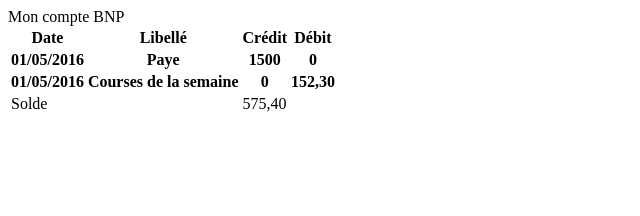
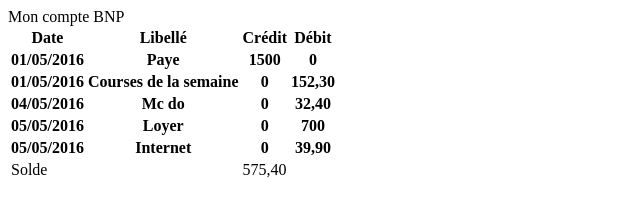
Before and after one commit to TristanDCP/Exercice5HTML, a plain HTML site: page 5.html in a window 1280 px wide. Shown: the whole page, without its empty margins (0-640 px from the left). Drawn offline with Linux system fonts and the light colour scheme.

Commit message:
Ajout de toutes les données a inscrire dans le tableau

```diff
--- a/5.html
+++ b/5.html
@@ -35,7 +35,24 @@
                     <th>0</th>
                     <th>152,30</th>
                 </tr>
-
+                <tr>
+                    <th>04/05/2016</th>
+                    <th>Mc do</th>
+                    <th>0</th>
+                    <th>32,40</th>
+                </tr>
+                <tr>
+                    <th>05/05/2016</th>
+                    <th>Loyer</th>
+                    <th>0</th>
+                    <th>700</th>
+                </tr>
+                <tr>
+                    <th>05/05/2016</th>
+                    <th>Internet</th>
+                    <th>0</th>
+                    <th>39,90</th>
+                </tr>
             </tbody>
 
 
```
